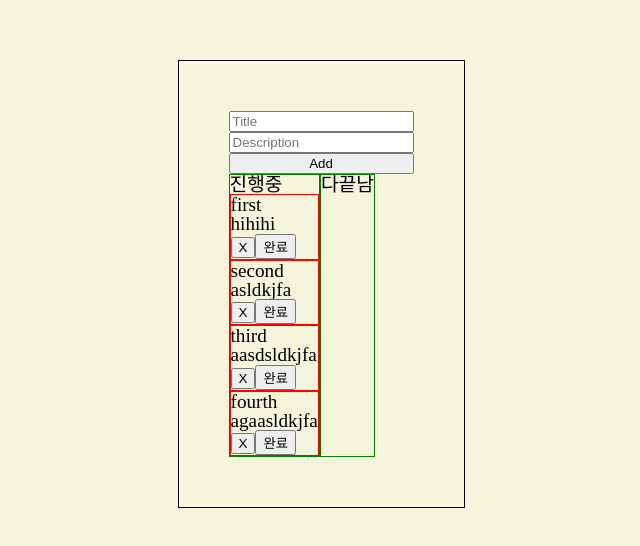
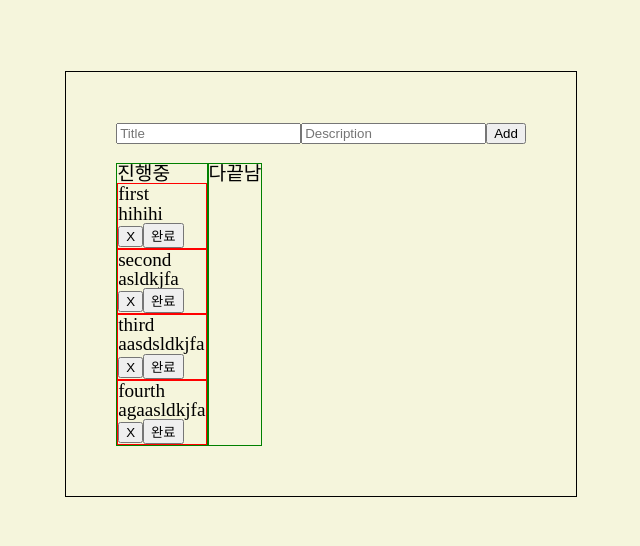
Before and after one commit to Haru-Im/React-TS-TodoList, a React (Create React App) app: page / in a window 1280 px wide. Shown: the part 116-662 px from the top of the page, without its empty margins (319-959 px from the left). Built offline with nearby package versions, Linux system fonts and the light colour scheme.

Commit message:
Refactor : Extract AddTodo component

```diff
--- /dev/null
+++ b/src/components/AddTodo.tsx
@@ -0,0 +1,53 @@
+import { useState } from "react";
+
+type TodoType = {
+  id: number;
+  title: string;
+  desc: string;
+  isDone: boolean;
+};
+
+type AddTodoProps = {
+  todos: TodoType[];
+  setTodos: React.Dispatch<React.SetStateAction<TodoType[]>>;
+};
+
+export const AddTodo: React.FC<AddTodoProps> = ({ todos, setTodos }) => {
+  const [newTitle, setNewTitle] = useState<string>("");
+  const [newDesc, setNewDesc] = useState<string>("");
+
+  const handleAdd = () => {
+    if (newTitle.trim().length !== 0 && newDesc.trim().length !== 0) {
+      setTodos([
+        ...todos,
+        {
+          id: Number(new Date()),
+          title: newTitle,
+          desc: newDesc,
+          isDone: false,
+        },
+      ]);
+      setNewTitle("");
+      setNewDesc("");
+      return;
+    } else {
+      alert("The message field cannot be empty.");
+    }
+  };
+
+  return (
+    <div>
+      <input
+        value={newTitle}
+        onChange={(e) => setNewTitle(e.target.value)}
+        placeholder="Title"
+      />
+      <input
+        value={newDesc}
+        onChange={(e) => setNewDesc(e.target.value)}
+        placeholder="Description"
+      />
+      <button onClick={handleAdd}>Add</button>
+    </div>
+  );
+};
--- a/src/components/TodoList.tsx
+++ b/src/components/TodoList.tsx
@@ -1,6 +1,7 @@
 import { useState } from "react";
 import { Todo } from "./Todo";
 import { TodoGroup } from "./TodoGroup";
+import { AddTodo } from "./AddTodo";
 
 const todoList = [
   { id: 0, title: "first", desc: "hihihi", isDone: false },
@@ -18,30 +19,9 @@ type TodoType = {
 
 export const TodoList: React.FC = () => {
   const [todos, setTodos] = useState<TodoType[]>(todoList);
-  const [newTitle, setNewTitle] = useState<string>("");
-  const [newDesc, setNewDesc] = useState<string>("");
 
   const doneTodos = todos.filter((e) => e.isDone);
   const notDoneTodos = todos.filter((e) => !e.isDone);
-
-  const handleAdd = () => {
-    if (newTitle.trim().length !== 0 && newDesc.trim().length !== 0) {
-      setTodos([
-        ...todos,
-        {
-          id: Number(new Date()),
-          title: newTitle,
-          desc: newDesc,
-          isDone: false,
-        },
-      ]);
-      setNewTitle("");
-      setNewDesc("");
-      return;
-    } else {
-      alert("The message field cannot be empty.");
-    }
-  };
 
   const handleDelete = (id: number) => {
     setTodos(todos.filter((e) => e.id !== id));
@@ -55,17 +35,8 @@ export const TodoList: React.FC = () => {
   return (
     <div style={{ display: "flex", padding: 50, border: "1px solid black" }}>
       <div style={{ display: "flex", flexDirection: "column" }}>
-        <input
-          value={newTitle}
-          onChange={(e) => setNewTitle(e.target.value)}
-          placeholder="Title"
-        />
-        <input
-          value={newDesc}
-          onChange={(e) => setNewDesc(e.target.value)}
-          placeholder="Description"
-        />
-        <button onClick={handleAdd}>Add</button>
+        <AddTodo todos={todos} setTodos={setTodos} />
+        <br />
         <div style={{ display: "flex" }}>
           <TodoGroup isInProgress={true}>
             {notDoneTodos.map((e) => (
--- a/src/components/index.ts
+++ b/src/components/index.ts
@@ -1,3 +1,4 @@
 export * from "./Todo";
 export * from "./TodoList";
 export * from "./TodoGroup";
+export * from "./AddTodo";
```
